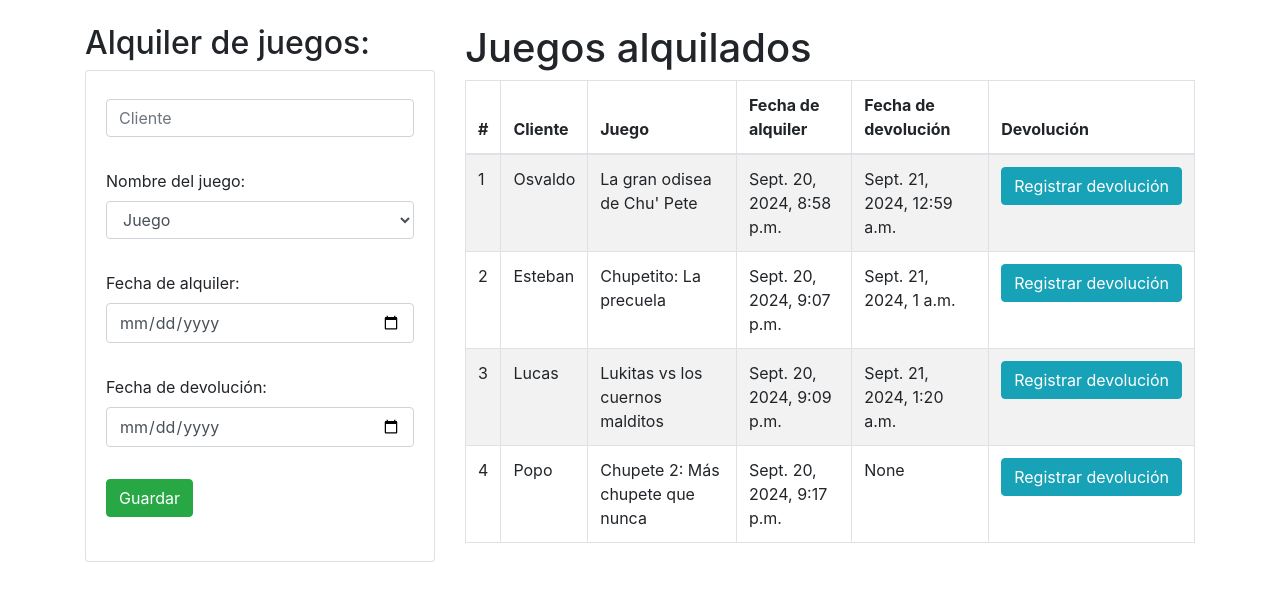
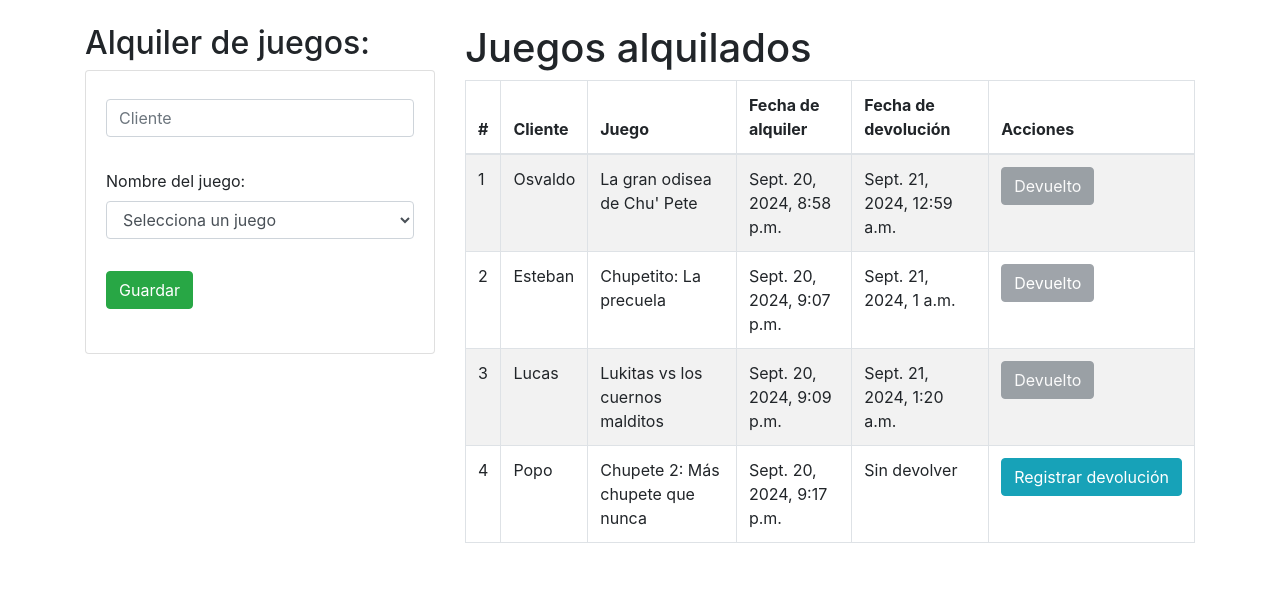
Before and after one commit to Osvaldo271220/Trabajo-Final_Django, a Django app: page / in a window 1280 px wide. Shown: the part 56-657 px from the top of the page. Run offline with Django 5.2, Linux system fonts and the light colour scheme; data comes from the database, SQL or seed files in the repository; both versions use the stored data as it was after the commit; some libraries are stand-ins or nearby versions.

Commit message:
al finnnnnnnnnn

```diff
--- a/app_alquiler/templates/alquiler.html
+++ b/app_alquiler/templates/alquiler.html
@@ -8,26 +8,19 @@
             <h2>Alquiler de juegos:</h2>
             <div class="card">
                 <div class="card-body">
-                    <form action="", method="POST">{% csrf_token %}
+                    <form action="{% url 'registrar_alquiler' %}" method="POST">
+                        {% csrf_token %}
                         <div class="form-group py-2">
                             <input type="text" name="cliente" id="cliente" class="form-control" placeholder="Cliente" required>
                         </div>
                         <div class="form-group py-2">
                             <label for="juego">Nombre del juego:</label>
                             <select name="juego" id="juego" class="form-control">
-                                <option value="">Juego</option>
+                                <option value="">Selecciona un juego</option>
                                 {% for videojuego in videojuegos %}
                                     <option value="{{ videojuego.id }}">{{ videojuego.titulo }}</option>
                                 {% endfor %}
                             </select>
-                        </div>
-                        <div class="form-group py-2">
-                            <label for="fecha_alquiler">Fecha de alquiler:</label>
-                            <input type="date" name="fecha_alquiler" id="fecha_alquiler" class="form-control" required>
-                        </div>
-                        <div class="form-group py-2">
-                            <label for="fecha_devolucion">Fecha de devolución:</label>
-                            <input type="date" name="fecha_devolucion" id="fecha_devolucion" class="form-control" >
                         </div>
                         <div class="form-group py-2">
                             <button type="submit" class="btn btn-success">Guardar</button>
@@ -36,6 +29,7 @@
                 </div>
             </div>
         </div>
+
         <div class="col-sm-12 col-md-6 col-lg-8 col-xl-8">
             <div class="table-responsive">
                 <h1>Juegos alquilados</h1>
@@ -47,7 +41,7 @@
                             <th>Juego</th>
                             <th>Fecha de alquiler</th>
                             <th>Fecha de devolución</th>
-                            <th>Devolución</th>
+                            <th>Acciones</th>
                         </tr>
                     </thead>
                     <tbody>
@@ -55,10 +49,22 @@
                             <tr>
                                 <td>{{ forloop.counter }}</td>
                                 <td>{{ alquiler.cliente }}</td>
-                                <td>{{ alquiler.videojuego }}</td>
+                                <td>{{ alquiler.videojuego.titulo }}</td>
                                 <td>{{ alquiler.fecha_alquiler }}</td>
-                                <td>{{ alquiler.fecha_devolucion }}</td>
-                                <td><a href="" class="btn btn-info">Registrar devolución</a></td>
+                                <td>
+                                    {% if alquiler.fecha_devolucion %}
+                                        {{ alquiler.fecha_devolucion }}
+                                    {% else %}
+                                        Sin devolver
+                                    {% endif %}
+                                </td>
+                                <td>
+                                    {% if not alquiler.fecha_devolucion %}
+                                        <a href="{% url 'finalizar_alquiler' alquiler.pk %}" class="btn btn-info">Registrar devolución</a>
+                                    {% else %}
+                                        <button class="btn btn-secondary" disabled>Devuelto</button>
+                                    {% endif %}
+                                </td>
                             </tr>
                         {% endfor %}
                     </tbody>
--- a/app_alquiler/templates/base.html
+++ b/app_alquiler/templates/base.html
@@ -16,7 +16,7 @@
       <div class="collapse navbar-collapse" id="navbarSupportedContent">
         <ul class="navbar-nav mr-auto">
           <li class="nav-item">
-            <a class="nav-link" href="{% url 'home' %}">Alquiler<span class="sr-only">(current)</span></a>
+            <a class="nav-link" href="{% url 'lista_alquileres' %}">Alquiler</a>
           </li>
           <li class="nav-item">
             <a class="nav-link" href="{% url 'todos' %}">Juegos</a>
--- a/app_alquiler/urls.py
+++ b/app_alquiler/urls.py
@@ -4,8 +4,8 @@ from . import views
 urlpatterns = [
     path('', views.lista_alquileres, name='home'),
     path('registrar-videojuego/', views.registrar_videojuego, name='registrar_videojuego'),
-    #path('registrar-alquiler/', views.registrar_alquiler, name='registrar_alquiler'),
+    path('registrar-alquiler/', views.registrar_alquiler, name='registrar_alquiler'),
     path('todoslosjuegos/', views.todoslosjuegos, name='todos'),
-    #path('finalizar-alquiler/', views.finalizar_alquiler, name='finalizar_alquiler'),
+    path('finalizar-alquiler/<int:pk>/', views.finalizar_alquiler, name='finalizar_alquiler'),
     path('lista-alquileres/', views.lista_alquileres, name='lista_alquileres'),
     ]
--- a/app_alquiler/views.py
+++ b/app_alquiler/views.py
@@ -2,6 +2,7 @@ from django.shortcuts import render, redirect, get_object_or_404
 from django.utils import timezone
 from .models import Videojuego, Plataforma, Genero, Alquiler
 from .forms import VideojuegoForm, AlquilerForm
+import datetime
 
 def tempplatgen(request):
     plataformas = Plataforma.objects.all()
@@ -13,41 +14,36 @@ def registrar_videojuego(request):
         form = VideojuegoForm(request.POST)
         if form.is_valid():
             form.save()
-            return redirect('lista_videojuegos')
+            return redirect('todos')
     else:
         form = VideojuegoForm()
     return render(request, 'juegos.html', {'form': form})
 
 def registrar_alquiler(request):
-    if request.method == 'POST':
-        form = AlquilerForm(request.POST)
-        if form.is_valid():
-            alquiler = form.save(commit=False)
-            videojuego = alquiler.videojuego
-            if videojuego.stock > 0:
-                videojuego.stock -= 1
-                videojuego.save()
-                alquiler.save()
-                return redirect('lista_alquileres')
-            else:
-                form.add_error('videojuego', 'No hay stock disponible para este videojuego.')
-    else:
-        form = AlquilerForm()
-    return render(request, 'app_alquiler/registrar_alquiler.html', {'form': form})
+    cliente = request.POST['cliente']
+    videojuego_id = request.POST['juego']
+    fecha_alquiler = datetime.datetime.now()
 
-def finalizar_alquiler(request, alquiler_id):
-    alquiler = get_object_or_404(Alquiler, id=alquiler_id)
-    if request.method == 'POST':
-        alquiler.fecha_devolucion = timezone.now()
-        alquiler.save()
+    videojuego = Videojuego.objects.get(id=videojuego_id)
+    videojuego.stock -= 1
+    videojuego.save()
 
-        videojuego = alquiler.videojuego
-        videojuego.stock += 1
-        videojuego.save()
+    alquiler = Alquiler.objects.create(cliente=cliente, videojuego=videojuego, fecha_alquiler=fecha_alquiler)
 
-        return redirect('lista_alquileres')
+    return redirect('lista_alquileres')
 
-    return render(request, 'app_alquiler/finalizar_alquiler.html', {'alquiler': alquiler})
+def finalizar_alquiler(request, pk):
+    print(f"PK recibido: {pk}")  # Esto imprimirá el pk en la consola
+    alquiler = get_object_or_404(Alquiler, pk=pk)
+
+    alquiler.fecha_devolucion = timezone.now()
+    alquiler.save()
+
+    videojuego = alquiler.videojuego
+    videojuego.stock += 1
+    videojuego.save()
+
+    return redirect('lista_alquileres')
 
 def todoslosjuegos(request):
     videojuegos = Videojuego.objects.all()
```
Also changed, not shown: app_alquiler/templates/genero_editar.html (deleted, +0 -23 lines), app_alquiler/templates/plataforma_editar.html (deleted, +0 -23 lines), db.sqlite3.
